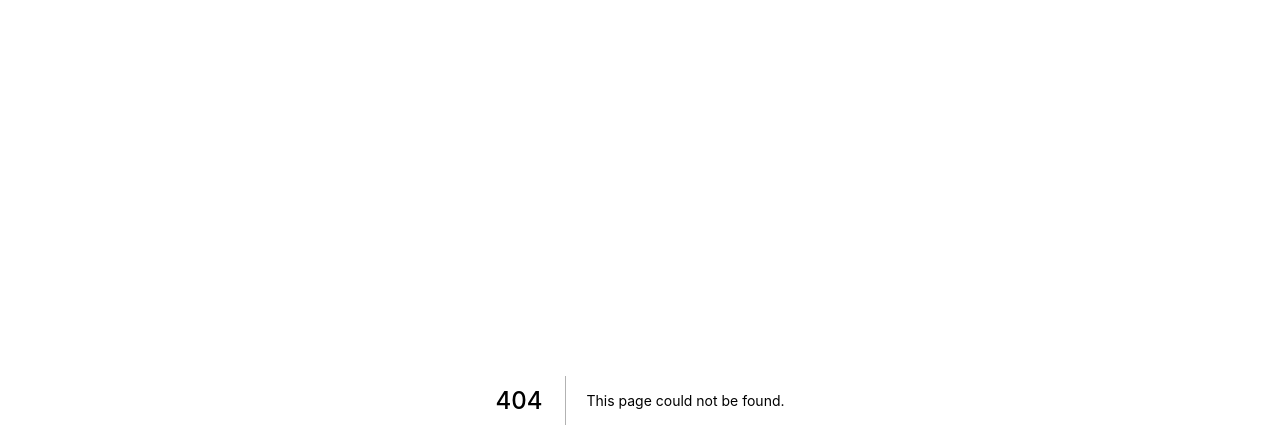
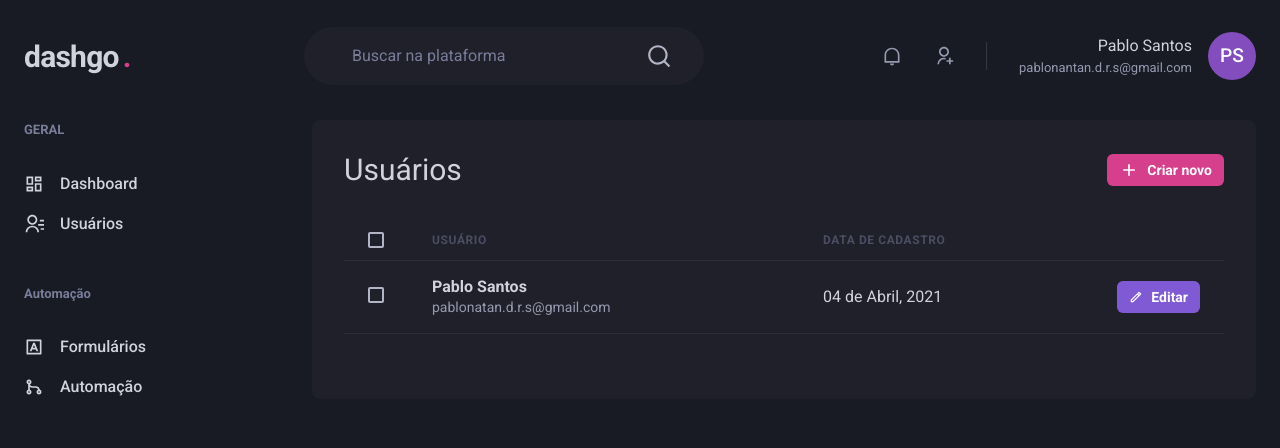
Before and after one commit to PabloNatan/dashgo, a Next.js app: page /users in a window 1280 px wide. Before the commit this address had no page. Shown: the top 448 px of the page. Built offline with nearby package versions, Linux system fonts and the light colour scheme.

Commit message:
feat: list user list

```diff
--- /dev/null
+++ b/src/pages/users/index.tsx
@@ -0,0 +1,95 @@
+import {
+  Box,
+  Button,
+  Checkbox,
+  Flex,
+  Heading,
+  Icon,
+  Table,
+  Tbody,
+  Td,
+  Text,
+  Th,
+  Thead,
+  Tr,
+} from "@chakra-ui/react";
+import { RiAddLine, RiPencilLine } from "react-icons/ri";
+import { Header } from "../../components/Header";
+import { Sidebar } from "../../components/Sidebar";
+
+export default function UserList() {
+  return (
+    <Box>
+      <Header />
+      <Flex w="100%" my="6" maxWidth={1480} mx="auto" px="6">
+        <Sidebar />
+
+        <Box flex="1" borderRadius={8} bg="gray.800" p="8">
+          <Flex mb="8" justify="space-between" align="center">
+            <Heading size="lg" fontWeight="normal">
+              Usuários
+            </Heading>
+
+            <Button
+              as="a"
+              size="sm"
+              fontSize="sm"
+              colorScheme="pink"
+              cursor="pointer"
+              alignItems="center"
+              leftIcon={<Icon as={RiAddLine} fontSize="20" />}
+            >
+              Criar novo
+            </Button>
+          </Flex>
+
+          <Table colorScheme="whiteAlpha">
+            <Thead>
+              <Tr>
+                <Th px="6" color="gray.300" width="8">
+                  <Checkbox colorScheme="pink" />
+                </Th>
+                <Th>Usuário</Th>
+                <Th>Data de cadastro</Th>
+                <Th w="8"></Th>
+              </Tr>
+            </Thead>
+
+            <Tbody>
+              <Tr>
+                <Td px="6">
+                  <Checkbox colorScheme="pink" />
+                </Td>
+
+                <Td>
+                  <Box>
+                    <Text fontWeight="bold">Pablo Santos</Text>
+                    <Text fontSize="sm" color="gray.300">
+                      pablonatan.d.r.s@gmail.com
+                    </Text>
+                  </Box>
+                </Td>
+
+                <Td>04 de Abril, 2021</Td>
+
+                <Td>
+                  <Button
+                    as="a"
+                    size="sm"
+                    fontSize="sm"
+                    colorScheme="purple"
+                    cursor="pointer"
+                    leftIcon={<Icon as={RiPencilLine} />}
+                    alignItems="center"
+                  >
+                    Editar
+                  </Button>
+                </Td>
+              </Tr>
+            </Tbody>
+          </Table>
+        </Box>
+      </Flex>
+    </Box>
+  );
+}
```
